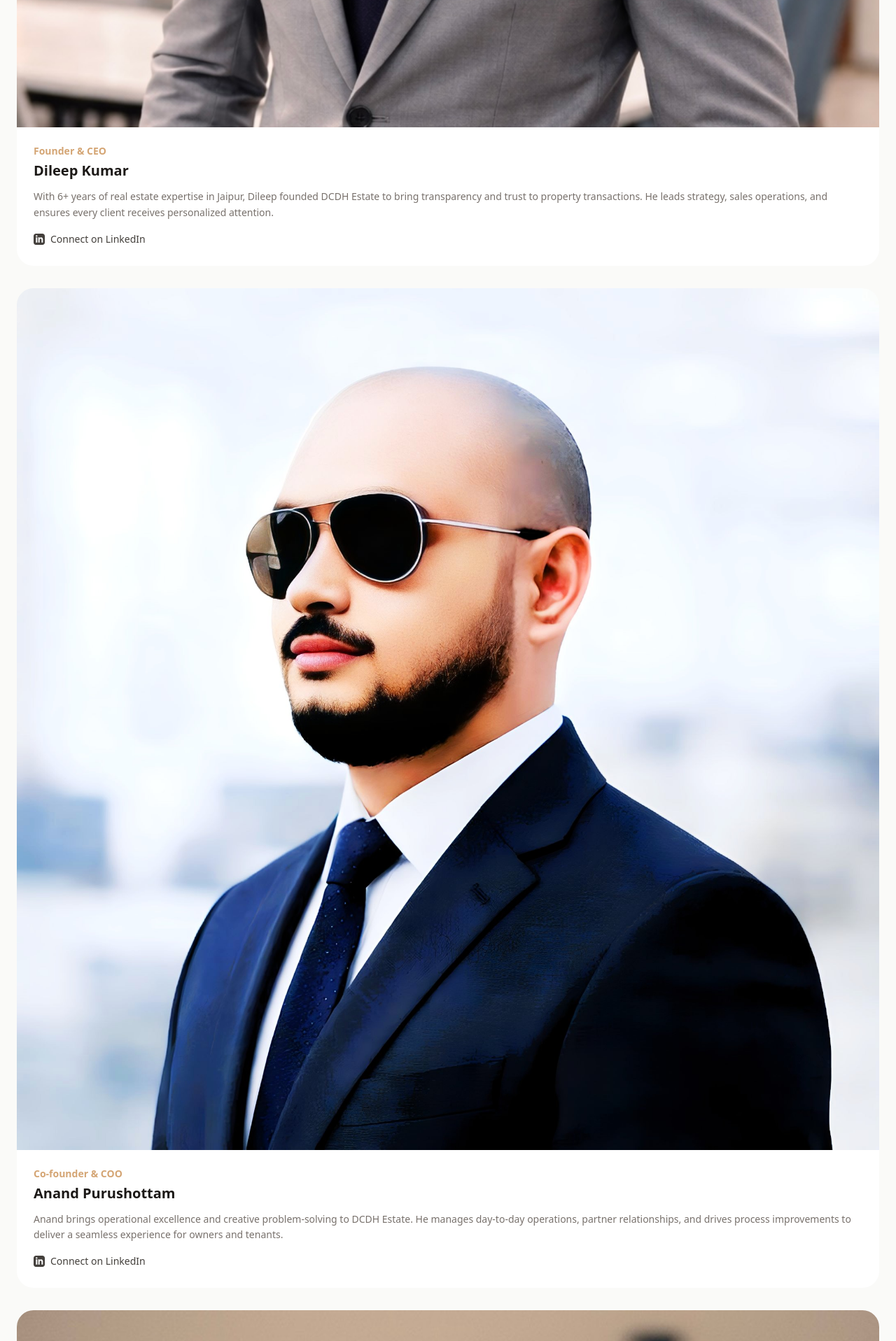
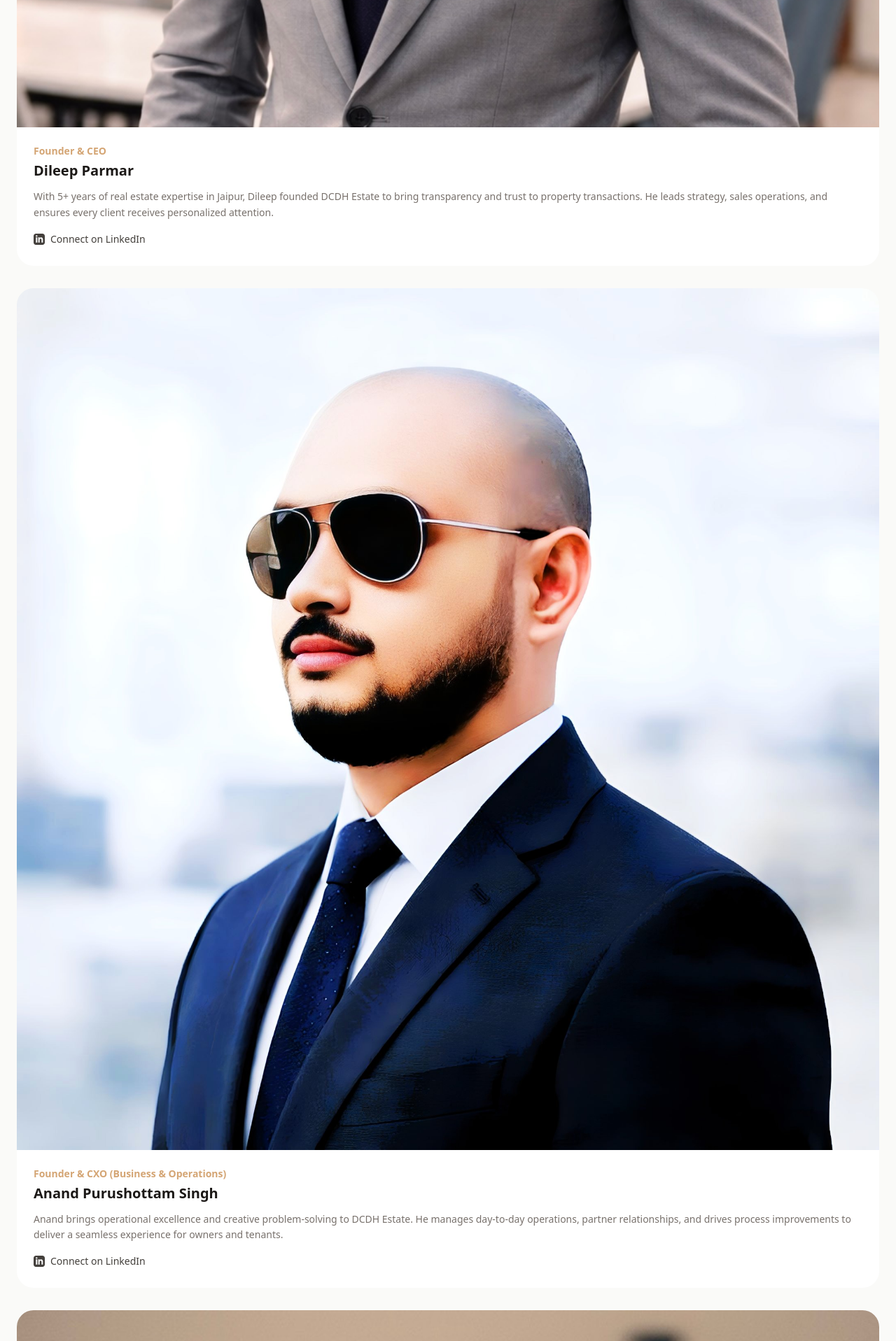
Before and after one commit to DCDHEstate/dcdh, a Next.js app: page /about in a window 1280 px wide. Shown: the part 5153-7070 px from the top of the page at 70% size. Built offline with nearby package versions, Linux system fonts and the light colour scheme.

Commit message:
updated about

```diff
--- a/src/app/about/page.js
+++ b/src/app/about/page.js
@@ -33,15 +33,15 @@ function useScrollReveal() {
 
 const founders = [
   {
-    name: "Dileep Kumar",
+    name: "Dileep Parmar",
     role: "Founder & CEO",
-    bio: "With 6+ years of real estate expertise in Jaipur, Dileep founded DCDH Estate to bring transparency and trust to property transactions. He leads strategy, sales operations, and ensures every client receives personalized attention.",
+    bio: "With 5+ years of real estate expertise in Jaipur, Dileep founded DCDH Estate to bring transparency and trust to property transactions. He leads strategy, sales operations, and ensures every client receives personalized attention.",
     image: "/images/founders/Dileep.jpg",
     linkedin: "https://www.linkedin.com/in/dileep-parmar-03a790321/",
   },
   {
-    name: "Anand Purushottam",
-    role: "Co-founder & COO",
+    name: "Anand Purushottam Singh",
+    role: "Founder & CXO (Business & Operations)",
     bio: "Anand brings operational excellence and creative problem-solving to DCDH Estate. He manages day-to-day operations, partner relationships, and drives process improvements to deliver a seamless experience for owners and tenants.",
     image: "/images/founders/Anand.jpeg",
     linkedin: "https://www.linkedin.com/in/creativepurus/",
```
